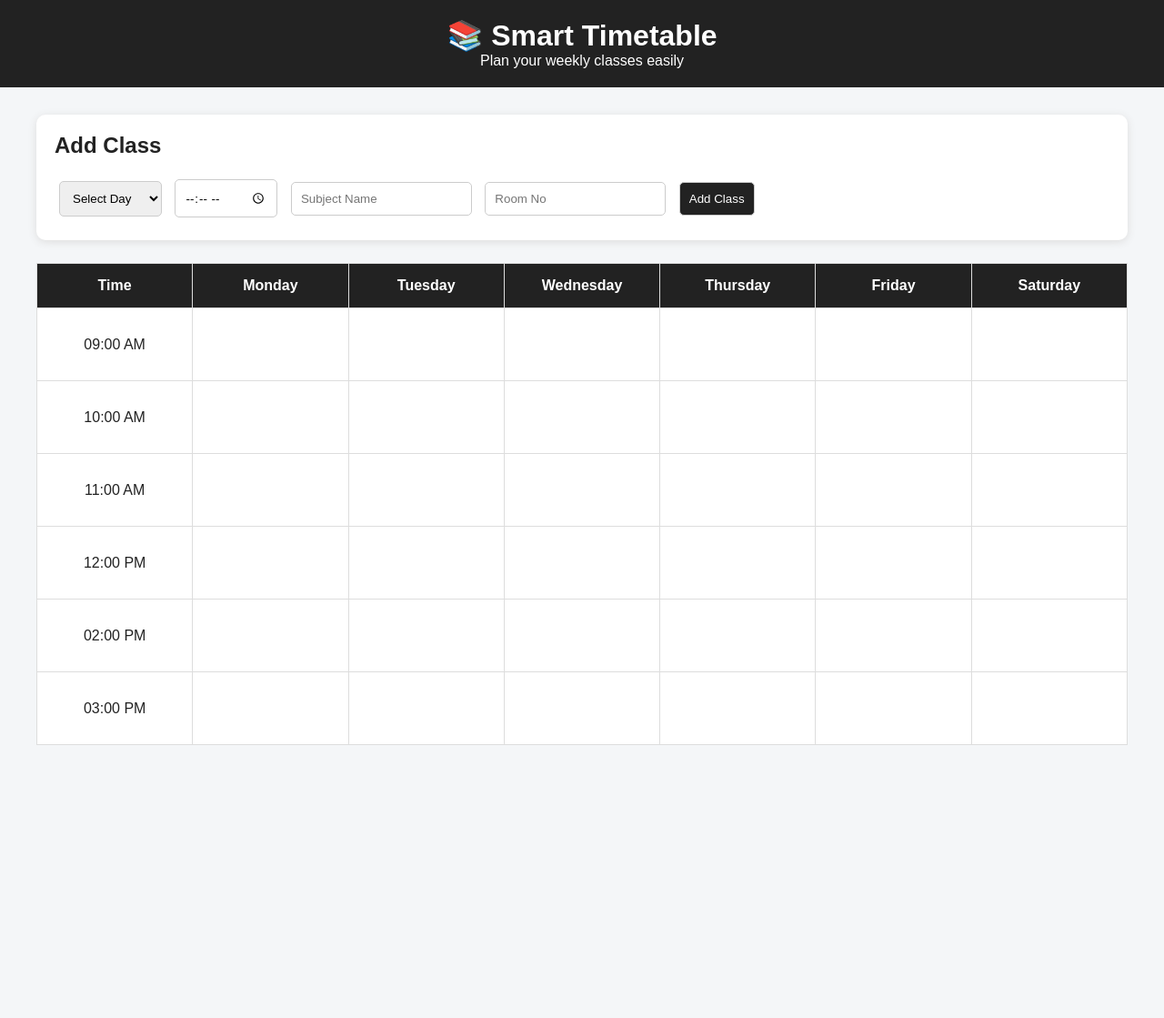
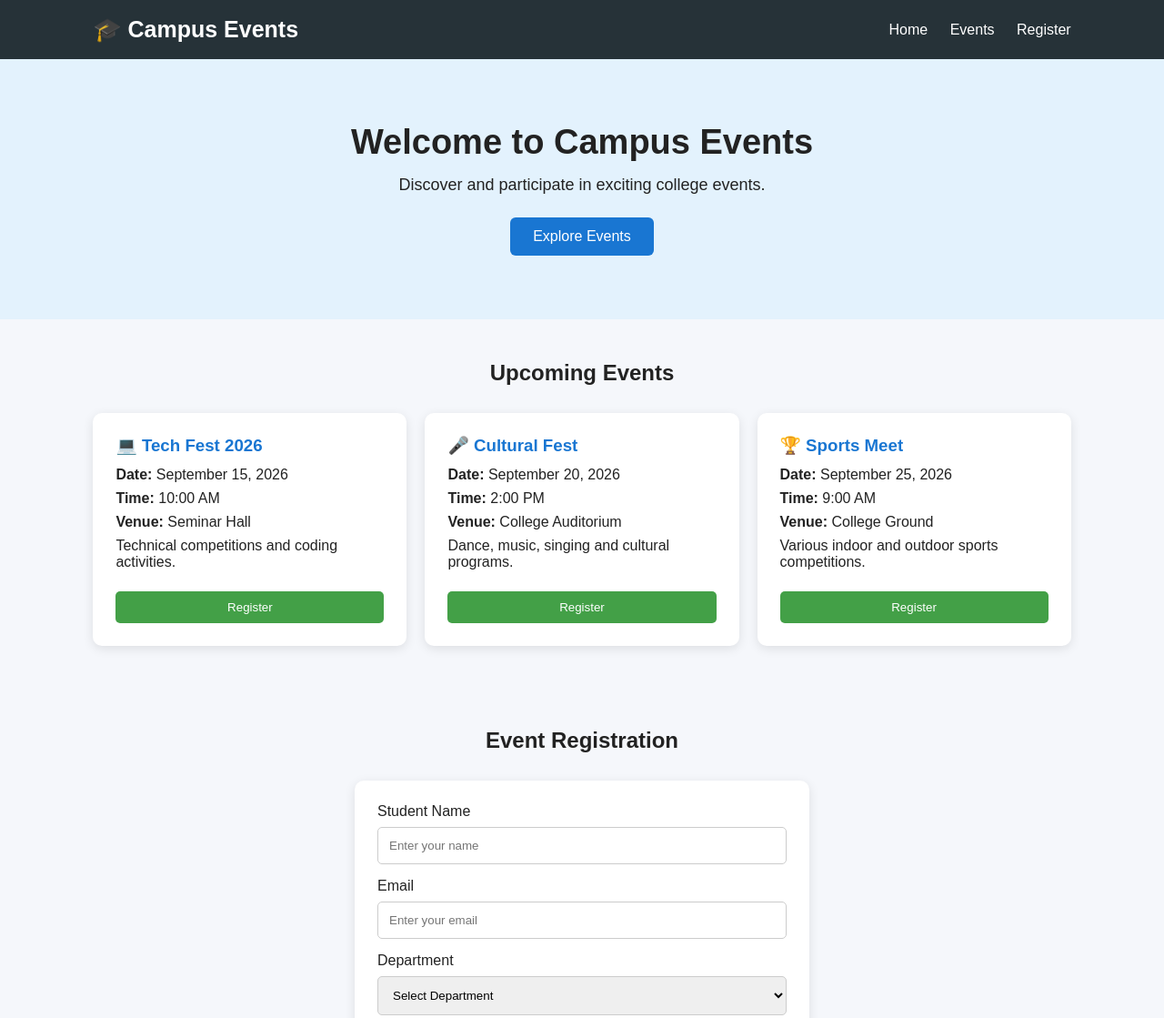
Before and after one commit to bavana491/New-folder, a plain HTML site: page index.html in a window 1280 px wide. Shown: the top 1119 px of the page at 91% size. Before the commit the page ends 849 px from the top, so only its background shows below. Drawn offline with Linux system fonts and the light colour scheme.

Commit message:
add campus events

```diff
--- a/index.html
+++ b/index.html
@@ -3,105 +3,136 @@
 <head>
     <meta charset="UTF-8">
     <meta name="viewport" content="width=device-width, initial-scale=1.0">
-    <title>Smart Timetable</title>
+    <title>Campus Events</title>
 
     <style>
         * {
-            box-sizing: border-box;
             margin: 0;
             padding: 0;
+            box-sizing: border-box;
             font-family: Arial, sans-serif;
         }
 
         body {
-            background: #f4f6f8;
+            background: #f5f7fb;
             color: #222;
         }
 
         header {
-            background: #222;
+            background: #263238;
             color: white;
-            padding: 20px;
-            text-align: center;
+            padding: 18px 8%;
+            display: flex;
+            justify-content: space-between;
+            align-items: center;
         }
 
-        .container {
-            width: 95%;
-            max-width: 1200px;
-            margin: 30px auto;
+        header h1 {
+            font-size: 25px;
+        }
+
+        nav a {
+            color: white;
+            text-decoration: none;
+            margin-left: 20px;
+        }
+
+        .hero {
+            text-align: center;
+            padding: 70px 20px;
+            background: #e3f2fd;
+        }
+
+        .hero h2 {
+            font-size: 38px;
+            margin-bottom: 15px;
+        }
+
+        .hero p {
+            font-size: 18px;
+            margin-bottom: 25px;
+        }
+
+        .btn {
+            background: #1976d2;
+            color: white;
+            border: none;
+            padding: 12px 25px;
+            border-radius: 6px;
+            cursor: pointer;
+            font-size: 16px;
+        }
+
+        .section {
+            padding: 45px 8%;
+        }
+
+        .section h2 {
+            text-align: center;
+            margin-bottom: 30px;
+        }
+
+        .events {
+            display: grid;
+            grid-template-columns: repeat(auto-fit, minmax(250px, 1fr));
+            gap: 20px;
+        }
+
+        .card {
+            background: white;
+            padding: 25px;
+            border-radius: 10px;
+            box-shadow: 0 3px 12px rgba(0,0,0,0.1);
+        }
+
+        .card h3 {
+            margin-bottom: 12px;
+            color: #1976d2;
+        }
+
+        .card p {
+            margin: 8px 0;
+        }
+
+        .card button {
+            margin-top: 15px;
+            width: 100%;
+            padding: 10px;
+            border: none;
+            background: #43a047;
+            color: white;
+            border-radius: 5px;
+            cursor: pointer;
         }
 
         .form-box {
+            max-width: 500px;
+            margin: auto;
             background: white;
-            padding: 20px;
+            padding: 25px;
             border-radius: 10px;
-            margin-bottom: 25px;
-            box-shadow: 0 2px 10px #ddd;
+            box-shadow: 0 3px 12px rgba(0,0,0,0.1);
         }
 
-        input, select, button {
-            padding: 10px;
-            margin: 5px;
+        input, select {
+            width: 100%;
+            padding: 12px;
+            margin: 8px 0 15px;
             border: 1px solid #ccc;
             border-radius: 5px;
         }
 
-        button {
-            background: #222;
+        footer {
+            text-align: center;
+            background: #263238;
             color: white;
-            cursor: pointer;
+            padding: 20px;
         }
 
-        button:hover {
-            background: #444;
-        }
-
-        .timetable {
-            overflow-x: auto;
-        }
-
-        table {
-            width: 100%;
-            border-collapse: collapse;
-            background: white;
-            box-shadow: 0 2px 10px #ddd;
-        }
-
-        th, td {
-            border: 1px solid #ddd;
-            padding: 15px;
+        #message {
             text-align: center;
-            min-width: 130px;
-        }
-
-        th {
-            background: #222;
-            color: white;
-        }
-
-        td {
-            height: 80px;
-        }
-
-        .subject {
+            margin-top: 15px;
             font-weight: bold;
-        }
-
-        .delete-btn {
-            background: #d9534f;
-            padding: 5px 8px;
-            margin-top: 5px;
-        }
-
-        @media (max-width: 600px) {
-            input, select, button {
-                width: 100%;
-                margin: 5px 0;
-            }
-
-            th, td {
-                padding: 10px;
-            }
         }
     </style>
 </head>
@@ -109,169 +140,156 @@
 <body>
 
 <header>
-    <h1>📚 Smart Timetable</h1>
-    <p>Plan your weekly classes easily</p>
+    <h1>🎓 Campus Events</h1>
+
+    <nav>
+        <a href="#home">Home</a>
+        <a href="#events">Events</a>
+        <a href="#register">Register</a>
+    </nav>
 </header>
 
-<div class="container">
+
+<section class="hero" id="home">
+    <h2>Welcome to Campus Events</h2>
+    <p>Discover and participate in exciting college events.</p>
+    <button class="btn" onclick="showEvents()">Explore Events</button>
+</section>
+
+
+<section class="section" id="events">
+
+    <h2>Upcoming Events</h2>
+
+    <div class="events">
+
+        <div class="card">
+            <h3>💻 Tech Fest 2026</h3>
+            <p><b>Date:</b> September 15, 2026</p>
+            <p><b>Time:</b> 10:00 AM</p>
+            <p><b>Venue:</b> Seminar Hall</p>
+            <p>Technical competitions and coding activities.</p>
+
+            <button onclick="selectEvent('Tech Fest 2026')">
+                Register
+            </button>
+        </div>
+
+
+        <div class="card">
+            <h3>🎤 Cultural Fest</h3>
+            <p><b>Date:</b> September 20, 2026</p>
+            <p><b>Time:</b> 2:00 PM</p>
+            <p><b>Venue:</b> College Auditorium</p>
+            <p>Dance, music, singing and cultural programs.</p>
+
+            <button onclick="selectEvent('Cultural Fest')">
+                Register
+            </button>
+        </div>
+
+
+        <div class="card">
+            <h3>🏆 Sports Meet</h3>
+            <p><b>Date:</b> September 25, 2026</p>
+            <p><b>Time:</b> 9:00 AM</p>
+            <p><b>Venue:</b> College Ground</p>
+            <p>Various indoor and outdoor sports competitions.</p>
+
+            <button onclick="selectEvent('Sports Meet')">
+                Register
+            </button>
+        </div>
+
+    </div>
+
+</section>
+
+
+<section class="section" id="register">
+
+    <h2>Event Registration</h2>
 
     <div class="form-box">
 
-        <h2>Add Class</h2>
-        <br>
+        <form onsubmit="registerStudent(event)">
 
-        <select id="day">
-            <option value="">Select Day</option>
-            <option>Monday</option>
-            <option>Tuesday</option>
-            <option>Wednesday</option>
-            <option>Thursday</option>
-            <option>Friday</option>
-            <option>Saturday</option>
-        </select>
+            <label>Student Name</label>
+            <input type="text" id="name" placeholder="Enter your name" required>
 
-        <input type="time" id="time">
+            <label>Email</label>
+            <input type="email" id="email" placeholder="Enter your email" required>
 
-        <input type="text" id="subject"
-               placeholder="Subject Name">
+            <label>Department</label>
+            <select id="department" required>
+                <option value="">Select Department</option>
+                <option>BCA</option>
+                <option>BSc Computer Science</option>
+                <option>BCom</option>
+                <option>BA</option>
+                <option>BBA</option>
+            </select>
 
-        <input type="text" id="room"
-               placeholder="Room No">
+            <label>Select Event</label>
+            <select id="event" required>
+                <option value="">Select Event</option>
+                <option>Tech Fest 2026</option>
+                <option>Cultural Fest</option>
+                <option>Sports Meet</option>
+            </select>
 
-        <button onclick="addClass()">Add Class</button>
+            <button class="btn" type="submit">
+                Submit Registration
+            </button>
+
+        </form>
+
+        <p id="message"></p>
 
     </div>
 
+</section>
 
-    <div class="timetable">
 
-        <table>
-
-            <thead>
-                <tr>
-                    <th>Time</th>
-                    <th>Monday</th>
-                    <th>Tuesday</th>
-                    <th>Wednesday</th>
-                    <th>Thursday</th>
-                    <th>Friday</th>
-                    <th>Saturday</th>
-                </tr>
-            </thead>
-
-            <tbody id="tableBody">
-
-                <tr>
-                    <td>09:00 AM</td>
-                    <td id="Monday-09:00"></td>
-                    <td id="Tuesday-09:00"></td>
-                    <td id="Wednesday-09:00"></td>
-                    <td id="Thursday-09:00"></td>
-                    <td id="Friday-09:00"></td>
-                    <td id="Saturday-09:00"></td>
-                </tr>
-
-                <tr>
-                    <td>10:00 AM</td>
-                    <td id="Monday-10:00"></td>
-                    <td id="Tuesday-10:00"></td>
-                    <td id="Wednesday-10:00"></td>
-                    <td id="Thursday-10:00"></td>
-                    <td id="Friday-10:00"></td>
-                    <td id="Saturday-10:00"></td>
-                </tr>
-
-                <tr>
-                    <td>11:00 AM</td>
-                    <td id="Monday-11:00"></td>
-                    <td id="Tuesday-11:00"></td>
-                    <td id="Wednesday-11:00"></td>
-                    <td id="Thursday-11:00"></td>
-                    <td id="Friday-11:00"></td>
-                    <td id="Saturday-11:00"></td>
-                </tr>
-
-                <tr>
-                    <td>12:00 PM</td>
-                    <td id="Monday-12:00"></td>
-                    <td id="Tuesday-12:00"></td>
-                    <td id="Wednesday-12:00"></td>
-                    <td id="Thursday-12:00"></td>
-                    <td id="Friday-12:00"></td>
-                    <td id="Saturday-12:00"></td>
-                </tr>
-
-                <tr>
-                    <td>02:00 PM</td>
-                    <td id="Monday-14:00"></td>
-                    <td id="Tuesday-14:00"></td>
-                    <td id="Wednesday-14:00"></td>
-                    <td id="Thursday-14:00"></td>
-                    <td id="Friday-14:00"></td>
-                    <td id="Saturday-14:00"></td>
-                </tr>
-
-                <tr>
-                    <td>03:00 PM</td>
-                    <td id="Monday-15:00"></td>
-                    <td id="Tuesday-15:00"></td>
-                    <td id="Wednesday-15:00"></td>
-                    <td id="Thursday-15:00"></td>
-                    <td id="Friday-15:00"></td>
-                    <td id="Saturday-15:00"></td>
-                </tr>
-
-            </tbody>
-
-        </table>
-
-    </div>
-
-</div>
+<footer>
+    <p>© 2026 Campus Events | College Event Management</p>
+</footer>
 
 
 <script>
 
-function addClass() {
-
-    let day = document.getElementById("day").value;
-    let time = document.getElementById("time").value;
-    let subject = document.getElementById("subject").value;
-    let room = document.getElementById("room").value;
-
-    if (day === "" || time === "" || subject === "") {
-        alert("Please fill all required details!");
-        return;
+    function showEvents() {
+        document.getElementById("events").scrollIntoView({
+            behavior: "smooth"
+        });
     }
 
-    let cellId = day + "-" + time;
-    let cell = document.getElementById(cellId);
 
-    if (!cell) {
-        alert("Please select a timetable time such as 09:00, 10:00 etc.");
-        return;
+    function selectEvent(eventName) {
+
+        document.getElementById("event").value = eventName;
+
+        document.getElementById("register").scrollIntoView({
+            behavior: "smooth"
+        });
     }
 
-    cell.innerHTML = `
-        <div class="subject">${subject}</div>
-        <div>${room}</div>
-        <button class="delete-btn"
-                onclick="deleteClass('${cellId}')">
-                Delete
-        </button>
-    `;
 
-    document.getElementById("subject").value = "";
-    document.getElementById("room").value = "";
-    document.getElementById("time").value = "";
-}
+    function registerStudent(event) {
 
+        event.preventDefault();
 
-function deleteClass(cellId) {
+        let name = document.getElementById("name").value;
+        let selectedEvent = document.getElementById("event").value;
 
-    document.getElementById(cellId).innerHTML = "";
+        document.getElementById("message").innerHTML =
+            "Registration successful! 🎉<br>" +
+            name + ", you registered for " + selectedEvent + ".";
 
-}
+        document.getElementById("message").style.color = "green";
+
+        document.querySelector("form").reset();
+    }
 
 </script>
 
```
